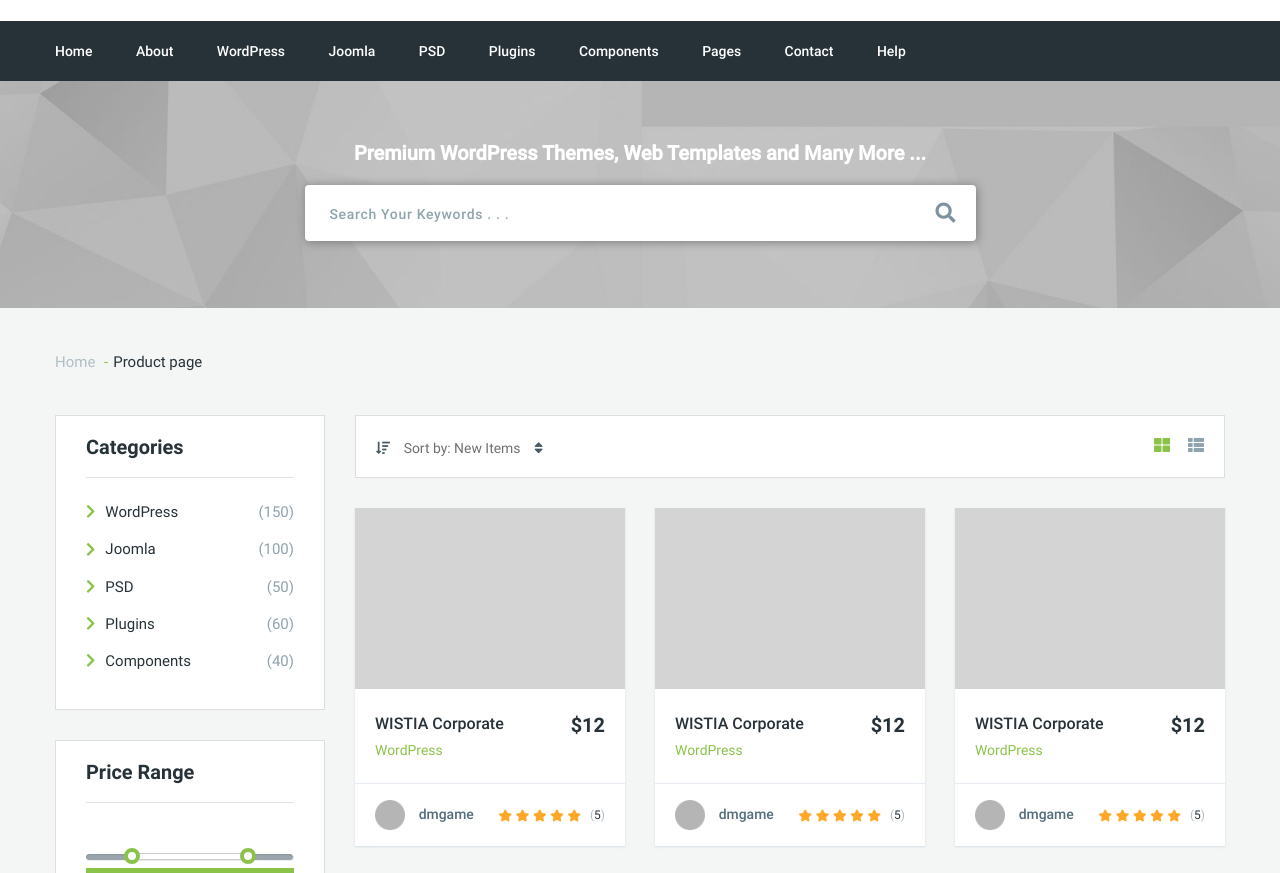
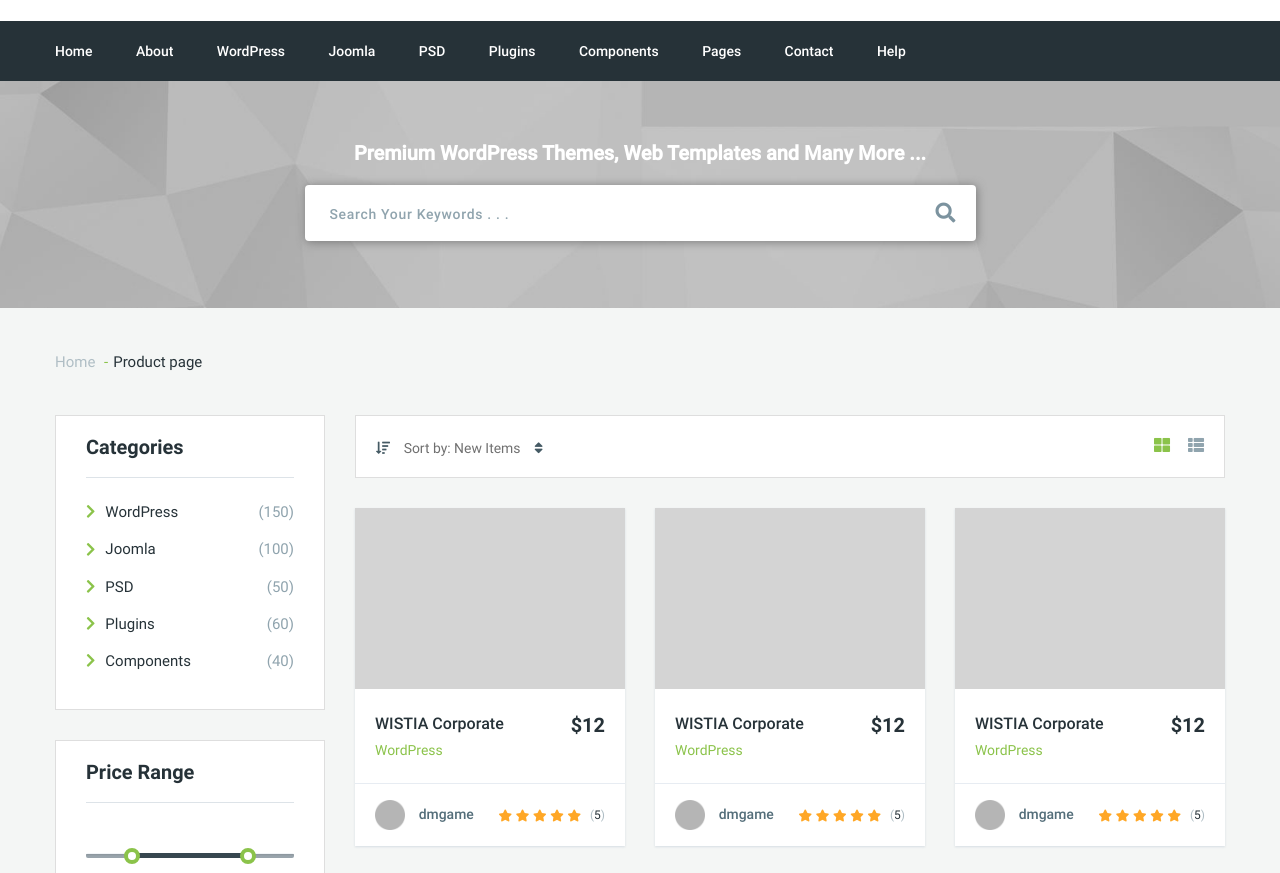
Before and after one commit to coolinich/Internet-Shop-CSS-Gulp, a website: page app/all-items.html in a window 1280 px wide. Shown: the part 70-943 px from the top of the page. Drawn offline with nearby package versions, Linux system fonts and the light colour scheme.

Commit message:
slider finished

```diff
--- a/app/css/ion.rangeSlider.skinNice.css
+++ b/app/css/ion.rangeSlider.skinNice.css
@@ -22,25 +22,24 @@
     height: 60px;
 }
 .irs-line {
-    height: 8px; top: 25px;
+    height: 5px;
+    top: 25px;
+    background: #f2f5f8;
+    -webkit-border-radius: 2px;
+       -moz-border-radius: 2px;
+            border-radius: 2px;
 }
-    .irs-line-left {
-        height: 8px;
-        background-position: 0 -30px;
-    }
-    .irs-line-mid {
-        height: 8px;
-        background-position: 0 0;
-    }
-    .irs-line-right {
-        height: 8px;
-        background-position: 100% -30px;
+    .irs-line-left,
+    .irs-line-mid,
+    .irs-line-right
+     {
+        height: 5px;
     }
 
 .irs-bar {
-    height: 8px;
+    height: 5px;
     top: 25px;
-    background-position: 0 -60px;
+    background: #37474f;
 }
     .irs-bar-edge {
         top: 25px;
--- a/app/css/style.css
+++ b/app/css/style.css
@@ -555,7 +555,6 @@ textarea {
             transform: translateY(-50%);
 }
 /* inner end */
-/*===== Custom styles start =====*/
 /* all-items start */
 .view-controls {
     padding: 20px;
@@ -606,6 +605,9 @@ textarea {
 }
 
 /* all-items end */
-
-
+/* Range slider start */
+.range-slider-wrap {
+    margin-bottom: 45px;
+}
+/* Range slider end */
 /*===== Custom styles end =====*/
--- a/src/css/ion.rangeSlider.skinNice.css
+++ b/src/css/ion.rangeSlider.skinNice.css
@@ -22,25 +22,22 @@
     height: 60px;
 }
 .irs-line {
-    height: 8px; top: 25px;
+    height: 5px;
+    top: 25px;
+    background: #f2f5f8;
+    border-radius: 2px;
 }
-    .irs-line-left {
-        height: 8px;
-        background-position: 0 -30px;
-    }
-    .irs-line-mid {
-        height: 8px;
-        background-position: 0 0;
-    }
-    .irs-line-right {
-        height: 8px;
-        background-position: 100% -30px;
+    .irs-line-left,
+    .irs-line-mid,
+    .irs-line-right
+     {
+        height: 5px;
     }
 
 .irs-bar {
-    height: 8px;
+    height: 5px;
     top: 25px;
-    background-position: 0 -60px;
+    background: #37474f;
 }
     .irs-bar-edge {
         top: 25px;
--- a/src/css/style.css
+++ b/src/css/style.css
@@ -538,7 +538,6 @@ textarea {
             transform: translateY(-50%);
 }
 /* inner end */
-/*===== Custom styles start =====*/
 /* all-items start */
 .view-controls {
     padding: 20px;
@@ -589,6 +588,9 @@ textarea {
 }
 
 /* all-items end */
-
-
+/* Range slider start */
+.range-slider-wrap {
+    margin-bottom: 45px;
+}
+/* Range slider end */
 /*===== Custom styles end =====*/
```
Also changed, not shown: app/css/style.min.css.
